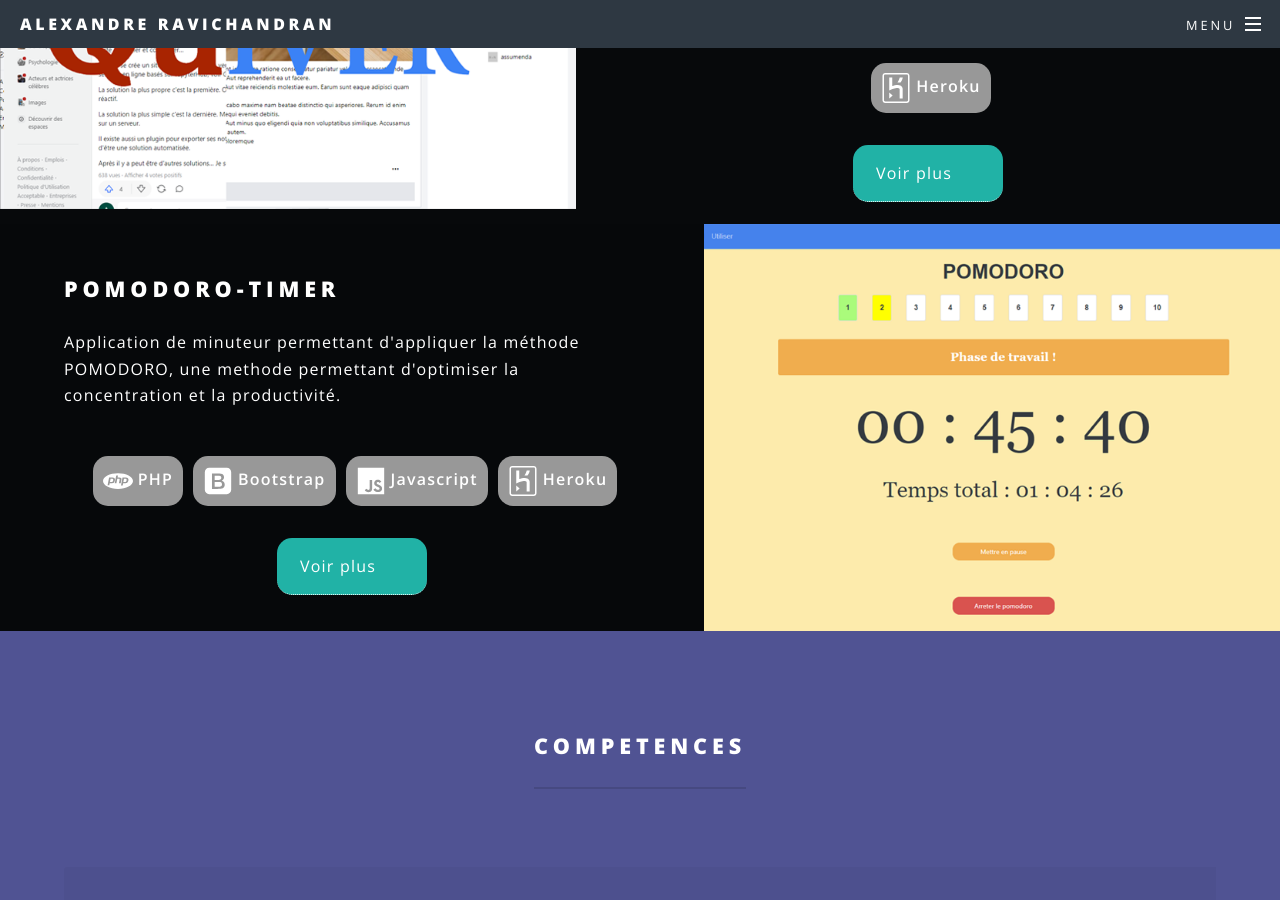
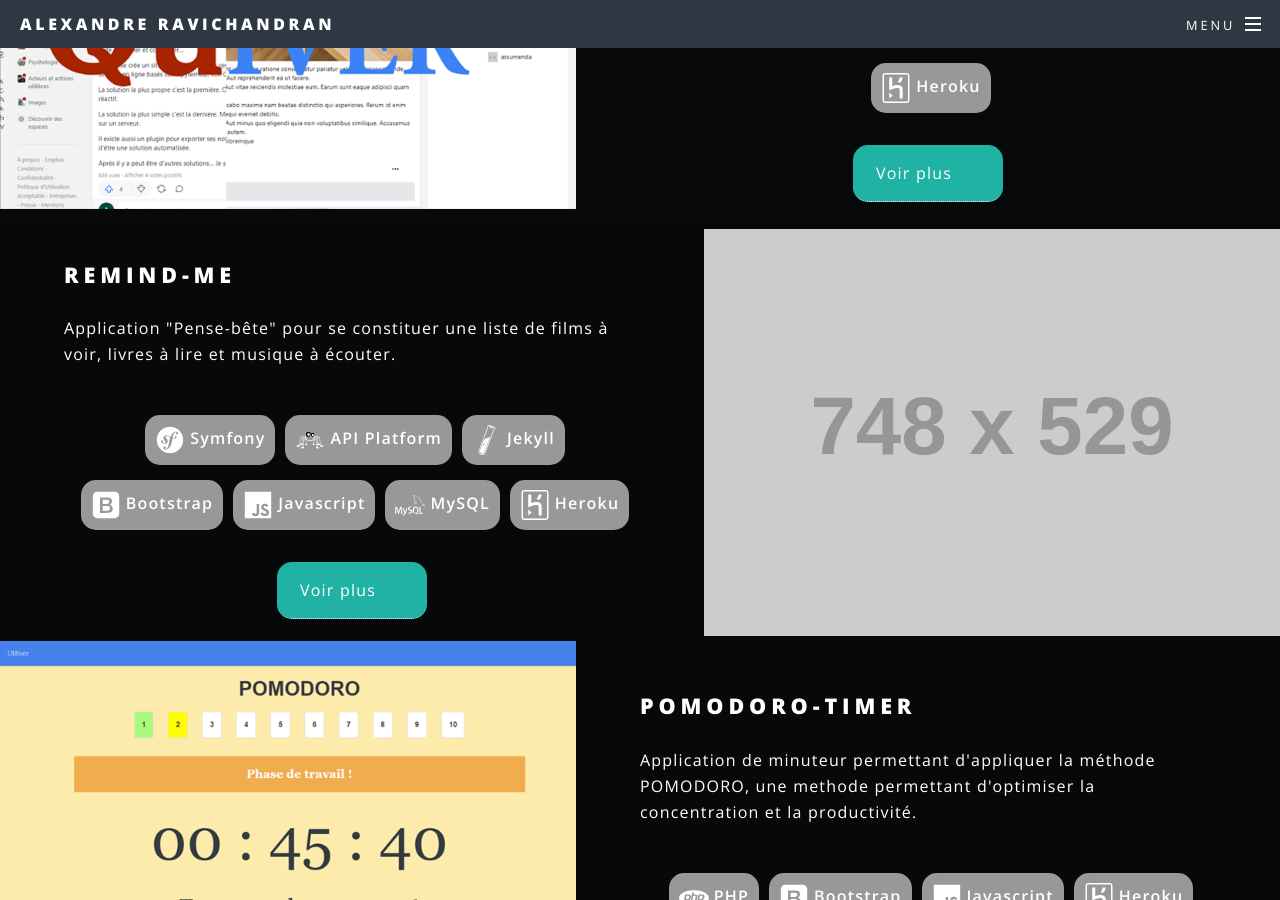
Before and after one commit to AlexandreRavichandran/AlexandreRavichandran.github.io, a Jekyll site: the page built from index.md, in a window 1280 px wide and 900 px high, scrolled down 2403 px. Built offline with Jekyll 4.4.1, drawn with Linux system fonts in a browser that asks for light colours; some of the changed text lies outside the part shown.

Commit message:
Add section for remind-me project on homepage

```diff
--- a/_layouts/home.html
+++ b/_layouts/home.html
@@ -91,7 +91,6 @@
                 <h2>Quiver</h2>
                 <p>Clone de Quora, un forum pour poser et repondre à des questions.</p>
                 <ul style="display: flex;flex-wrap: wrap;justify-content: center;">
-
                     <li class="language">
                         <img src="/assets/css/images/languages/symfony.svg" alt="">
                         <p>Symfony</p>
@@ -115,6 +114,47 @@
                 </ul>
                 <div class="projectLinks">
                     <a target="_blank" href="/quiver">Voir plus</a>
+                </div>
+            </div>
+        </section>
+        <section class="spotlight">
+            <div class="image"><img src="http://placehold.it/748/529" alt="" /></div>
+            <div class="content">
+                <h2>Remind-Me</h2>
+                <p>Application "Pense-bête" pour se constituer une liste de films à voir, livres à lire et musique à
+                    écouter.</p>
+                <ul style="display: flex;flex-wrap: wrap;justify-content: center;">
+                    <li class="language">
+                        <img src="/assets/css/images/languages/symfony.svg" alt="">
+                        <p>Symfony</p>
+                    </li>
+                    <li class="language">
+                        <img src="/assets/css/images/languages/api-platform.svg" alt="">
+                        <p>API Platform</p>
+                    </li>
+                    <li class="language">
+                        <img src="/assets/css/images/languages/jekyll.svg" alt="">
+                        <p>Jekyll</p>
+                    </li>
+                    <li class="language">
+                        <img src="/assets/css/images/languages/bootstrap.svg" alt="">
+                        <p>Bootstrap</p>
+                    </li>
+                    <li class="language">
+                        <img src="/assets/css/images/languages/javascript.svg" alt="">
+                        <p>Javascript</p>
+                    </li>
+                    <li class="language">
+                        <img src="/assets/css/images/languages/mysql.svg" alt="">
+                        <p>MySQL</p>
+                    </li>
+                    <li class="language">
+                        <img src="/assets/css/images/languages/heroku.svg" alt="">
+                        <p>Heroku</p>
+                    </li>
+                </ul>
+                <div class="projectLinks">
+                    <a target="_blank" href="/remind-me">Voir plus</a>
                 </div>
             </div>
         </section>
@@ -199,12 +239,16 @@
                     <h3>Back-end</h3>
                     <div style="display:flex;flex-wrap: wrap;justify-content: center;">
                         <div class="language">
+                            <img src="/assets/css/images/languages/symfony.svg" alt="">
+                            <p>Symfony</p>
+                        </div>
+                        <div class="language">
+                            <img src="/assets/css/images/languages/api-platform.svg" alt="">
+                            <p>API-Platform</p>
+                        </div>
+                        <div class="language">
                             <img src="/assets/css/images/languages/mysql.svg" alt="">
                             <p>MySQL</p>
-                        </div>
-                        <div class="language">
-                            <img src="/assets/css/images/languages/symfony.svg" alt="">
-                            <p>Symfony</p>
                         </div>
                         <div class="language">
                             <img src="/assets/css/images/languages/lumen.svg" alt="">
@@ -350,8 +394,11 @@
                 <h2>Me contacter</h2>
             </header>
             <ul class="actions stacked" style="width:100%">
-                <li class="fas fa-map-marker-alt"> <a target="_blank" href="https://www.google.fr/maps/place/Bailly-Romainvilliers/@48.8452895,2.8003069,14z/data=!3m1!4b1!4m5!3m4!1s0x47e8a7fb9b29d351:0x1dcafc784af85334!8m2!3d48.847068!4d2.823803">Bailly Romainvilliers</a></li>
-                <li class="icon solid fa-envelope"> <a target="_blank" href="mailto:alexandre.ravichandran@gmail.com">alexandre.ravichandran@gmail.com</a></li>
+                <li class="fas fa-map-marker-alt"> <a target="_blank"
+                        href="https://www.google.fr/maps/place/Bailly-Romainvilliers/@48.8452895,2.8003069,14z/data=!3m1!4b1!4m5!3m4!1s0x47e8a7fb9b29d351:0x1dcafc784af85334!8m2!3d48.847068!4d2.823803">Bailly
+                        Romainvilliers</a></li>
+                <li class="icon solid fa-envelope"> <a target="_blank"
+                        href="mailto:alexandre.ravichandran@gmail.com">alexandre.ravichandran@gmail.com</a></li>
                 <li class="fas fa-phone-alt"> 0695179977</li>
             </ul>
         </div>
```
Also changed, not shown: projects/quiver.md (+1 -1 lines), assets/css/images/languages/api-platform.svg (added), assets/css/images/languages/react.svg (added).
